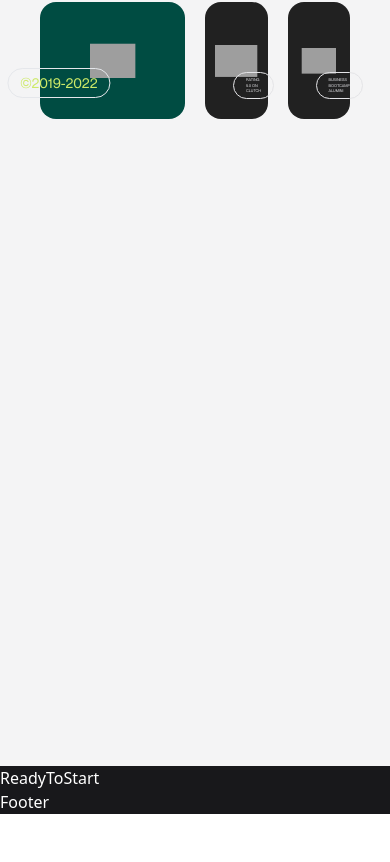
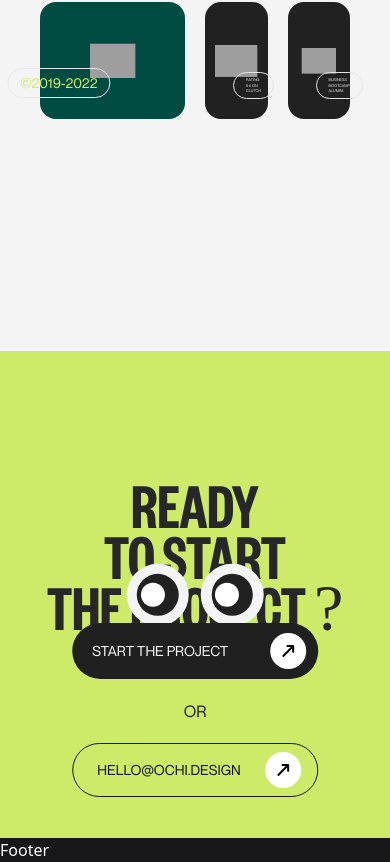
Before and after one commit to abhishekGhosh99/OCHI_Design, a React (Vite) app: page / in a window 390 px wide. Shown: the part 5268-6130 px from the top of the page. Before the commit the page ends 6082 px from the top, so only its background shows below. Built offline with nearby package versions, Linux system fonts and the light colour scheme; grey boxes are pictures that could not be loaded.

Commit message:
Adding ReadyToStart.jsx

```diff
--- a/src/components/CardsGrid.jsx
+++ b/src/components/CardsGrid.jsx
@@ -2,7 +2,7 @@ import React from "react";
 
 const CardsGrid = () => {
   return (
-    <div className="w-full h-screen font-[NeueMontreal] bg-zinc-100">
+    <div className="w-full font-[NeueMontreal] bg-zinc-100 pb-[18vh]">
       <div className="w-full flex px-10 py-20 gap-5">
         <div className="relative left w-[48vw] bg-[#004C42] rounded-2xl py-[15vw]">
           <div className="card_container">
--- a/src/components/ReadyToStart.jsx
+++ b/src/components/ReadyToStart.jsx
@@ -1,7 +1,92 @@
-import React from "react";
+import React, { useEffect, useState } from "react";
+import { FaArrowUpLong } from "react-icons/fa6";
 
 const ReadyToStart = () => {
-  return <div>ReadyToStart</div>;
+  const [rotate, setRotate] = useState(0);
+
+  useEffect(() => {
+    window.addEventListener("mousemove", (e) => {
+      let mouseX = e.clientX;
+      let mouseY = e.clientY;
+
+      let deltaX = mouseX - window.innerWidth / 2;
+      let deltaY = mouseY - window.innerHeight / 2;
+
+      let angle = Math.atan2(deltaY, deltaX);
+
+      let degrees = angle * (180 / Math.PI);
+      setRotate(degrees - 180);
+      // console.log(degrees);
+    });
+  }, []);
+  return (
+    <div className="relative w-full font-[FoundersGrotesk] bg-[#CDEB69] py-32">
+      <div className="div-text">
+        <div className="ready-div uppercase text-[17vw] text-zinc-800 leading-[13vw] text-center">
+          <h1>ready</h1>
+        </div>
+        <div className="to-start-div uppercase text-[17vw] text-zinc-800 leading-[13vw] text-center">
+          <h1>to start</h1>
+        </div>
+        <div className="the-project-div uppercase text-[17vw] text-zinc-800 leading-[13vw] text-center">
+          <h1>
+            the project <span>?</span>
+          </h1>
+        </div>
+      </div>
+      <div className="w-full pb-10">
+        <div className="flex flex-row justify-between items-center absolute w-[35%]  top-1/2 left-1/2 translate-x-[-50%] translate-y-[-50%]">
+          <div className="flex justify-center items-center w-[16vw] h-[16vw] rounded-full bg-zinc-100">
+            <div className="w-2/3 h-2/3 relative rounded-full bg-[#212121]">
+              <div
+                style={{
+                  transform: `translate(-50%,-50%) rotate(${rotate}deg)`,
+                }}
+                className="line absolute left-1/2 top-1/2 -translate-x-[50%] -translate-y-[50%] w-full h-8 p-1 rotate-90"
+              >
+                <div className="w-6 h-6 bg-white rounded-full flex items-center justify-center"></div>
+              </div>
+            </div>
+          </div>
+          <div className="flex justify-center items-center w-[16vw] h-[16vw] rounded-full bg-zinc-100">
+            <div className="w-2/3 h-2/3 relative rounded-full bg-[#212121]">
+              <div
+                style={{
+                  transform: `translate(-50%,-50%) rotate(${rotate}deg)`,
+                }}
+                className="line absolute left-1/2 top-1/2 -translate-x-[50%] -translate-y-[50%] w-full h-8 p-1 rotate-90"
+              >
+                <div className="w-6 h-6 bg-white rounded-full"></div>
+              </div>
+            </div>
+          </div>
+        </div>
+      </div>
+      <div className="buttons relative mt-[10vw]">
+        <div className=" flex flex-col absolute left-[50%] top-[50%] translate-x-[-50%] translate-y-[-50%] text-center font-[NeueMontreal] gap-2">
+          <div className="approach_right-button bg-[#212020] text-zinc-100 w-full px-3 py-[10px] my-3 rounded-full flex flex-row justify-between">
+            <h1 className="flex justify-center items-center px-2 uppercase text-sm">
+              Start the project
+            </h1>
+            <span className="rotate-45 bg-white text-black p-[10px] rounded-full">
+              <FaArrowUpLong />
+            </span>
+          </div>
+
+          <p className="text-zinc-800 uppercase">or</p>
+
+          <div className="approach_right-button bg-transparent text-zinc-900 border-[1px] border-zinc-900 w-full px-4 py-[8px] my-3 gap-4 rounded-full flex flex-row justify-between">
+            <h1 className="flex justify-center items-center px-2 uppercase text-sm font-medium">
+              hello@ochi.design
+            </h1>
+            <span className="rotate-45 bg-white text-black p-[10px] rounded-full">
+              <FaArrowUpLong />
+            </span>
+          </div>
+        </div>
+      </div>
+    </div>
+  );
 };
 
 export default ReadyToStart;
```
